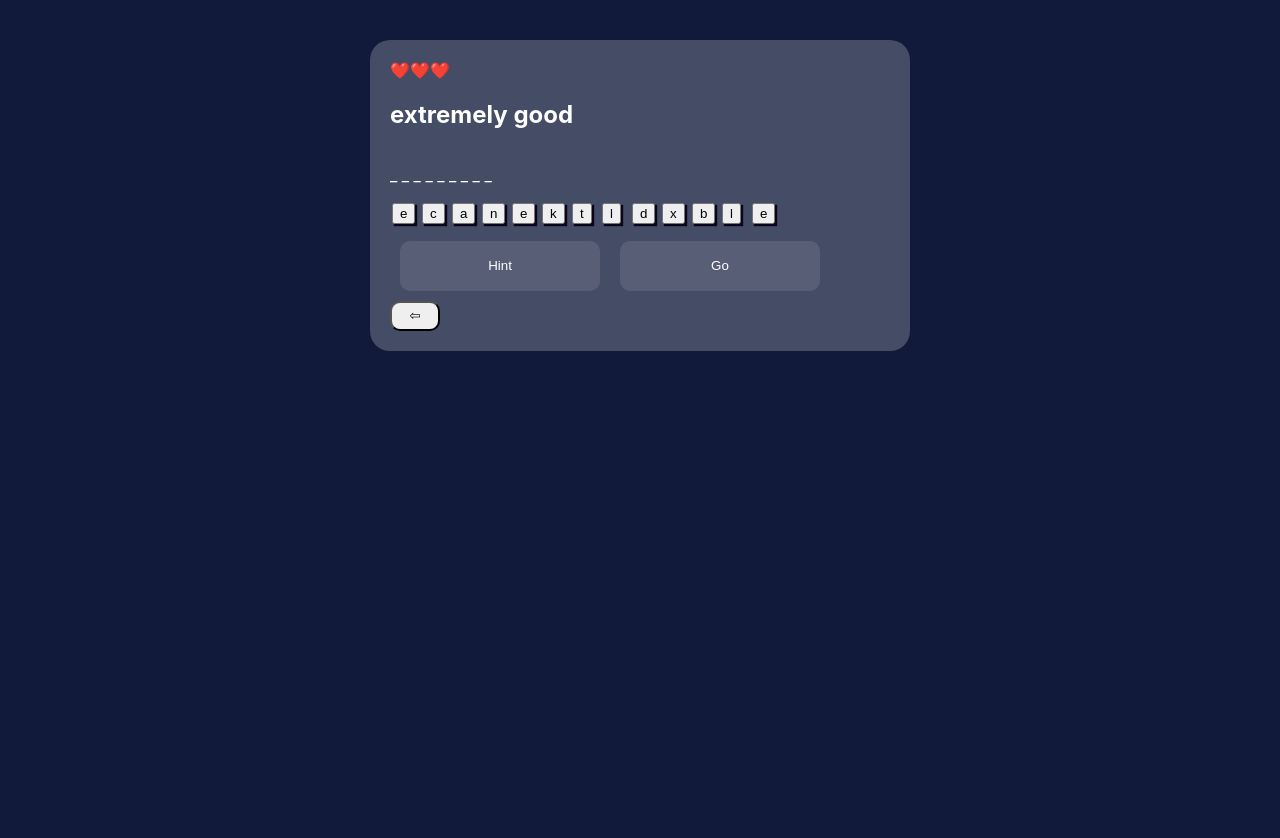
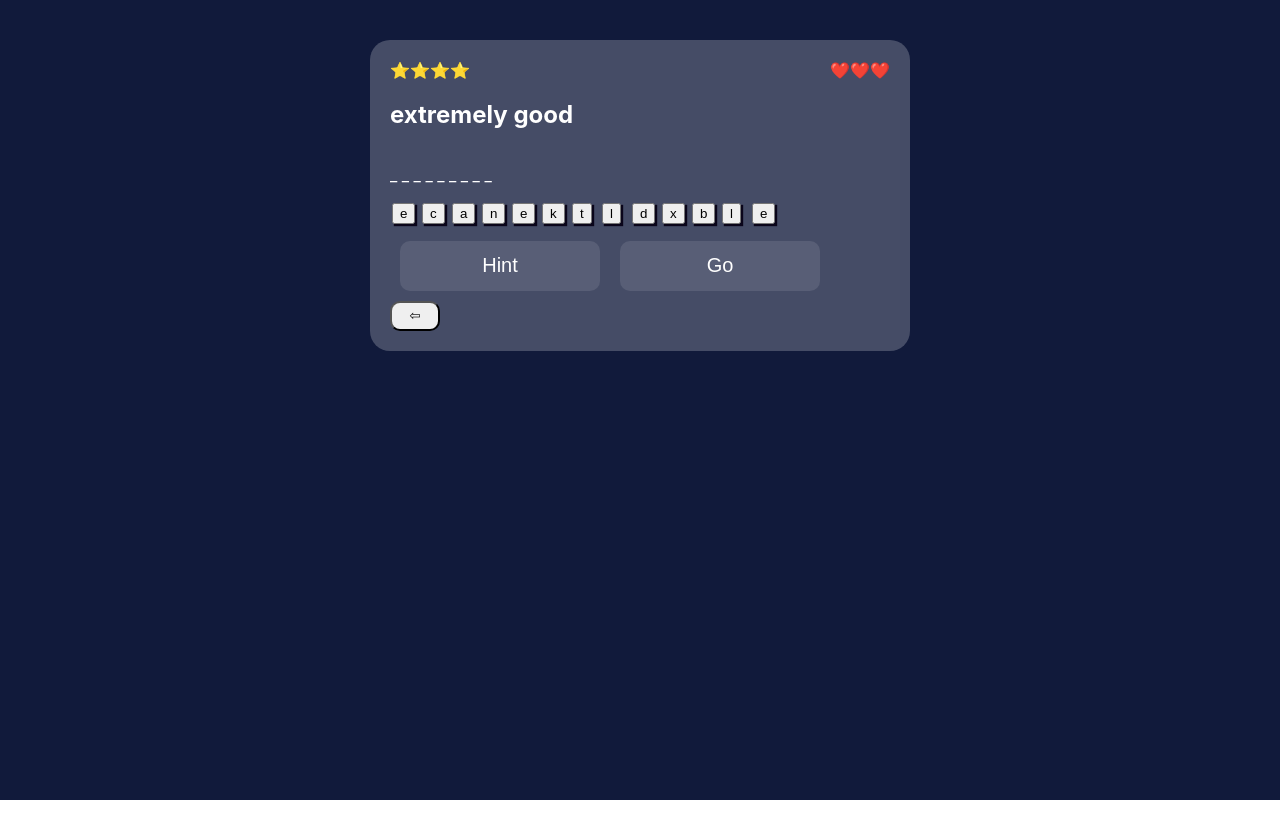
Before and after one commit to GatosTheDog/hack_2023_synonym, a React (Create React App) app: page / in a window 1280 px wide. Both pictures are taken after a click on the button "Hints Game". Shown: the top 838 px of the page. After the commit the page ends 800 px from the top, so only its background shows below. Built offline with nearby package versions, Linux system fonts and the light colour scheme.

Commit message:
Co-authored-by: Goldsam <G0ldsam@users.noreply.github.com>

```diff
--- a/src/App.css
+++ b/src/App.css
@@ -7,5 +7,5 @@
 
 .wrapper{
   background-color: #111A3B;
-  height:1000px;
+  height:100vh;
 }
--- a/src/App.js
+++ b/src/App.js
@@ -29,15 +29,13 @@ const App = () => {
         {gameStarted &&
           <div>
             <h1>Choose a Game</h1>
-          <Button onClick={goToHandMan} name="Synonym Game"/>
+              {/* <Button onClick={goToHandMan} name="Synonym Game"/> */}
               <Button onClick={goToHints} name="Hints Game"/>
           </div>
         }
       {hintsGameStarted &&
         <div>
-
           <HintsGame backToHome={handleBackToHome}/>
-
         </div>
       }
       {hangManGameStarted &&
--- a/src/Components/Button.js
+++ b/src/Components/Button.js
@@ -8,6 +8,7 @@ const Button =({onClick,name})=>{
         <button
         onClick={onClick}
         className="buttonContainer"
+        style={{fontSize:20}}
         >
             {name}
         </button>
--- a/src/Components/HangmanGame.css
+++ b/src/Components/HangmanGame.css
@@ -26,3 +26,9 @@
     cursor: pointer;
     background-color:#ffffff65;
 }
+
+.icons{
+    display: flex;
+    flex-direction: row;
+    justify-content:space-between;
+}
--- a/src/Components/HintsGame.js
+++ b/src/Components/HintsGame.js
@@ -34,14 +34,17 @@ const HangmanGame = ({backToHome}) => {
   const [example, setExample] = useState("");
   const [scrambledLetters, setScrambledLetters] = useState([]);
   const [guessedLetters, setGuessedLetters] = useState([]);
-  // const [guess, setGuess] = useState("");
   const [remainingGuesses, setRemainingGuesses] = useState(3);
+  const [remainingHints, setRemainingHits] = useState(4);
   const [gameOver, setGameOver] = useState(false);
+  const [isIncorrectGuess, setIsIncorrectGuess] = useState(false);
   const [hintsCounter, setHintsCounter] = useState(0);
   const [disableHint, setDisableHint] = useState(false);
   const [firstLetterId,setFirstLetterId]=useState();
-  const [isOpen, setIsOpen] = useState(false);
-  const [randomExtraLetters, setRandomExtraLetters] = useState([])
+  const [isHintsOpen, setIsHintsOpen] = useState(false);
+  const [randomExtraLetters, setRandomExtraLetters] = useState([]);
+  const [isSuccesfullGuess, setIsSuccesfullGuess] = useState(false);
+  const gameOverMessage = `The word was: ${solution}`;
 
   useEffect(() => {
     fetchRandomWord();
@@ -63,7 +66,6 @@ const HangmanGame = ({backToHome}) => {
     const randomDefinition = randomGroup.definition;
     const randomExample = randomGroup.example;
 
-    console.log('aaaaaaaaaaaaaaaa',randomGroup, randomWordToFind, randomDefinition, randomExample);
     setWord(randomDefinition);
     setSolution(randomWordToFind);
     setExample(randomExample);
@@ -109,7 +111,6 @@ const HangmanGame = ({backToHome}) => {
     });
   };
   const updateValueByLetter = (letter, newValue) => {
-    console.log('132132131', letter);
     setScrambledLetters(prevData => {
       const updatedData = prevData.map(item => {
         if (item.letter === letter) {
@@ -123,13 +124,14 @@ const HangmanGame = ({backToHome}) => {
 
   const handleHint = () => {
     setHintsCounter((prev)=>prev+1);
+    setRemainingHits((currentGuess)=>currentGuess-1);
   };
 
   useEffect(()=>{
     // setRemainingGuesses((currentGuesses)=>currentGuesses-1);
     if(hintsCounter === 1){
       setGuessedLetters([]);
-      setGuessedLetters(solution[0]);
+      setGuessedLetters([...guessedLetters, solution[0]]);
       setScrambledLetters(prevData => {
         const updatedData = prevData.map((item, index) => {
           return { ...item, isDisabled: false };
@@ -139,9 +141,8 @@ const HangmanGame = ({backToHome}) => {
 
       updateValueById(firstLetterId,true);
     } else if (hintsCounter === 2){
-      setIsOpen(true);
+      setIsHintsOpen(true);
     }else if( hintsCounter === 3){
-      console.log('00000000000000000000', hintsCounter);
       scrambledLetters.forEach((item)=>{
         if(randomExtraLetters.includes(item.letter)){
           updateValueByLetter(item.letter,true);
@@ -151,13 +152,6 @@ const HangmanGame = ({backToHome}) => {
     }
 
   },[hintsCounter])
-
-  useEffect(()=>{
-    if (remainingGuesses === 0) {
-      setGameOver(true);
-      setDisableHint(false);
-    }
-  },[remainingGuesses])
 
   const onLetterPress = (item) => {
     const letterPress = item.letter;
@@ -177,24 +171,55 @@ const HangmanGame = ({backToHome}) => {
   for(let i=1;i<=remainingGuesses;i++){
     hearts.push(<span>❤️</span>);
   }
+  const stars=[];
+  for(let i=1;i<=remainingHints;i++){
+    stars.push(<span>⭐</span>);
+  }
+
   const submitGuess = () => {
     const guessedWord = guessedLetters.join("");
     setDisableHint(false);
     if (guessedWord === solution) {
-      alert('correct')
+      setIsSuccesfullGuess(true);
     } else {
-      setRemainingGuesses((currentGuess)=>currentGuess-1);
-      backToHome();
+      const newRemainingGuesses = remainingGuesses -1 ;
+      setRemainingGuesses(newRemainingGuesses);
+      if(newRemainingGuesses<1){
+        setGameOver(true);
+      }else{
+        setIsIncorrectGuess(true);
+      }
+      // backToHome();
     }
   };
-  function closeModal() {
-    setIsOpen(false);
+  function closeHintModal() {
+    setIsHintsOpen(false);
+  }
+
+  function restartGame(){
+    if (isSuccesfullGuess){
+      setRemainingHits(4);
+    }
+    setIsSuccesfullGuess(false);
+    setIsIncorrectGuess(false);
+    setGuessedLetters([]);
+    fetchRandomWord();
+  }
+
+
+  function handleGameOver(){
+    setGameOver(false);
+    backToHome();
   }
 
   return (
     <div className="container">
       {/* go hearts to right side */}
+      <div className="icons"
+      >
+      <div>{stars}</div>
       <div>{hearts}</div>
+      </div>
       <h2>{word}</h2>
       <p>{maskedWord}</p>
       {!gameOver && remainingGuesses > 0 && (
@@ -213,10 +238,18 @@ const HangmanGame = ({backToHome}) => {
         </div>
       )}
 
-      {isOpen &&
-      <Modal title={"Hint #2"} message={example} onClick={closeModal}/>}
+      {isHintsOpen &&
+        <Modal title={"Hint #2"} message={example} onClick={closeHintModal} successButton={"Close"}/>}
 
-      {gameOver && <p>Game Over. The word was: {solution}</p>}
+      {gameOver &&
+        <Modal title={"Game Over"} message={gameOverMessage} onClick={handleGameOver} successButton={"Go to home"}/>
+      }
+        {isSuccesfullGuess &&
+        <Modal title={"Congratulations!!"} message={"Do you want to try again?"} successButton={"Play Again"} onClick={restartGame} onGoBack={backToHome}/>
+      }
+        {isIncorrectGuess &&
+        <Modal title={"Incorrect Guess"} message={gameOverMessage} onClick={restartGame} successButton={"Play Again"} onGoBack={backToHome}/>
+      }
       <button className="backButton" onClick={backToHome}>⇦</button>
     </div>
   );
--- a/src/Components/Modal.js
+++ b/src/Components/Modal.js
@@ -1,7 +1,7 @@
-import React, { useState } from 'react';
+import React from 'react';
 import "./Modal.css";
 
-function Modal({onClick,title,message}) {
+function Modal({onClick,title,message,onGoBack,successButton}) {
 
  return (
     <div>
@@ -11,8 +11,11 @@ function Modal({onClick,title,message}) {
             <p>{message}</p>
 
             <div className="modal-buttons">
-              <button onClick={onClick}>Submit</button>
+              <button onClick={onClick}>{successButton}</button>
             </div>
+            {onGoBack && <div className="modal-buttons">
+              <button onClick={onGoBack}>Go Back</button>
+            </div>}
           </div>
         </div>
     </div>
```
Also changed, not shown: public/manifest.json. Lines whose indentation alone changed are shown as unchanged.
